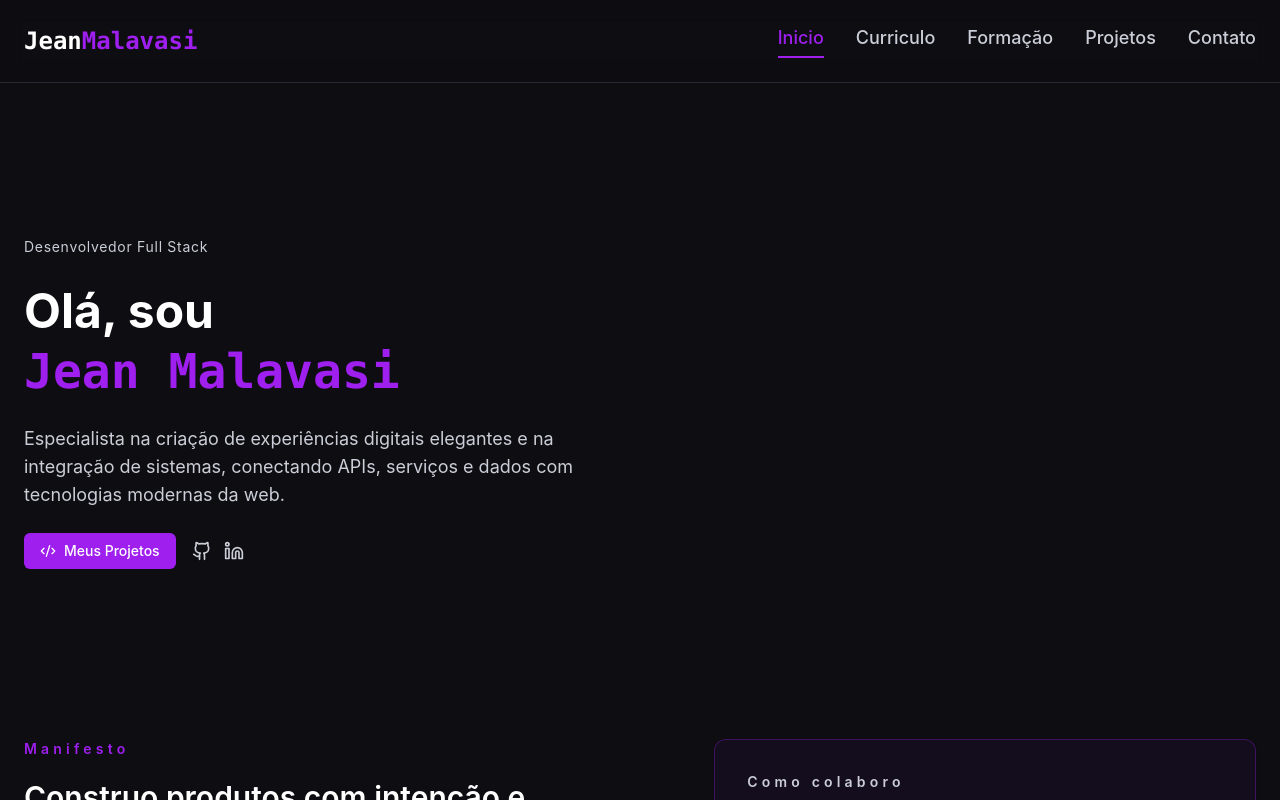
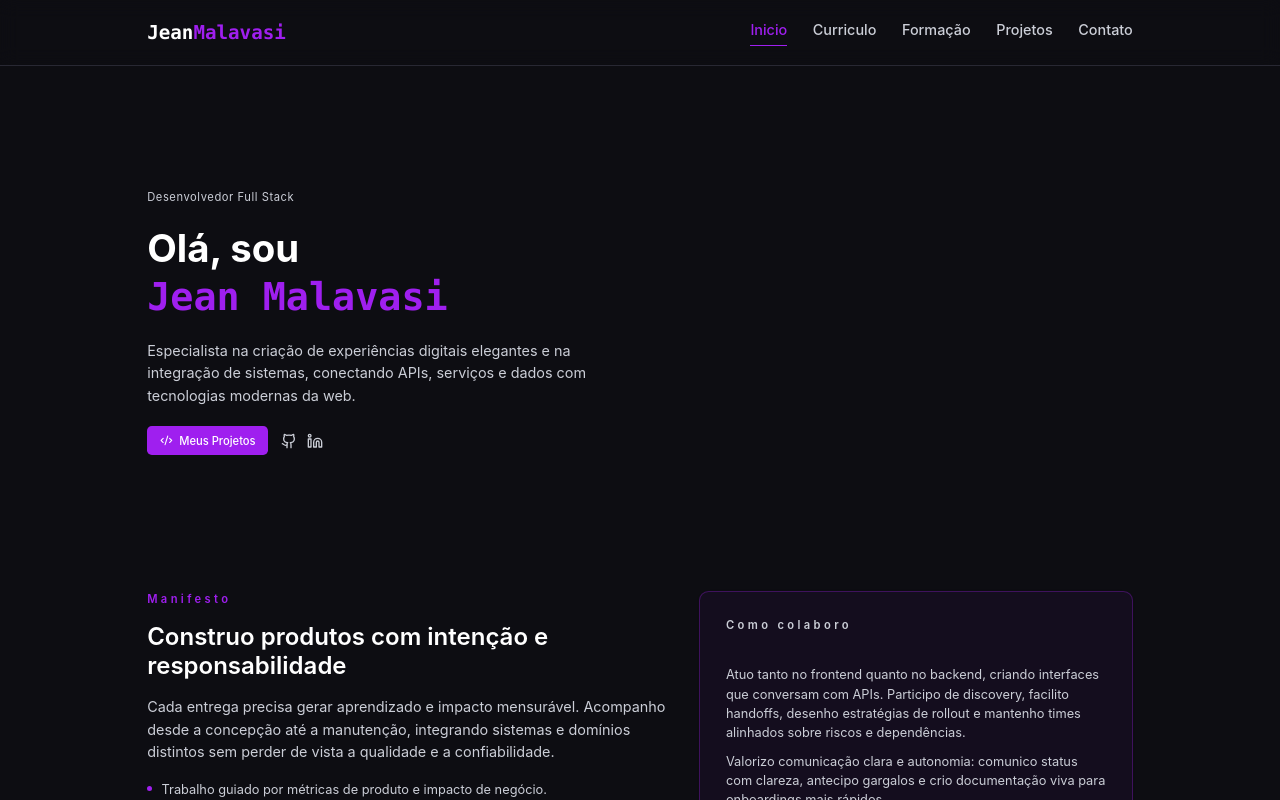
Before and after one commit to JPMworkPROG/jeanmalavasi.dev, a React (Vite) app: page / in a window 1280 px wide. Shown: the top 800 px of the page. Built offline with nearby package versions, Linux system fonts and the light colour scheme.

Commit message:
🔧 adjust global CSS zoom level

```diff
--- a/src/lib/pagination.ts
+++ b/src/lib/pagination.ts
@@ -1,5 +1,5 @@
 export const PAGINATION_CONFIG = {
-   ITEMS_PER_PAGE: 1,
+   ITEMS_PER_PAGE: 2,
    DEFAULT_PAGE: 1,
    MIN_PAGE: 1,
 } as const;
--- a/src/styles/globals.css
+++ b/src/styles/globals.css
@@ -56,6 +56,12 @@ All colors MUST be HSL.
       @apply border-border;
    }
 
+   html {
+      zoom: 0.8;
+   }
+
+
+
    body {
       /* stylelint-disable-next-line at-rule-no-unknown */
       @apply bg-background text-foreground;
```
